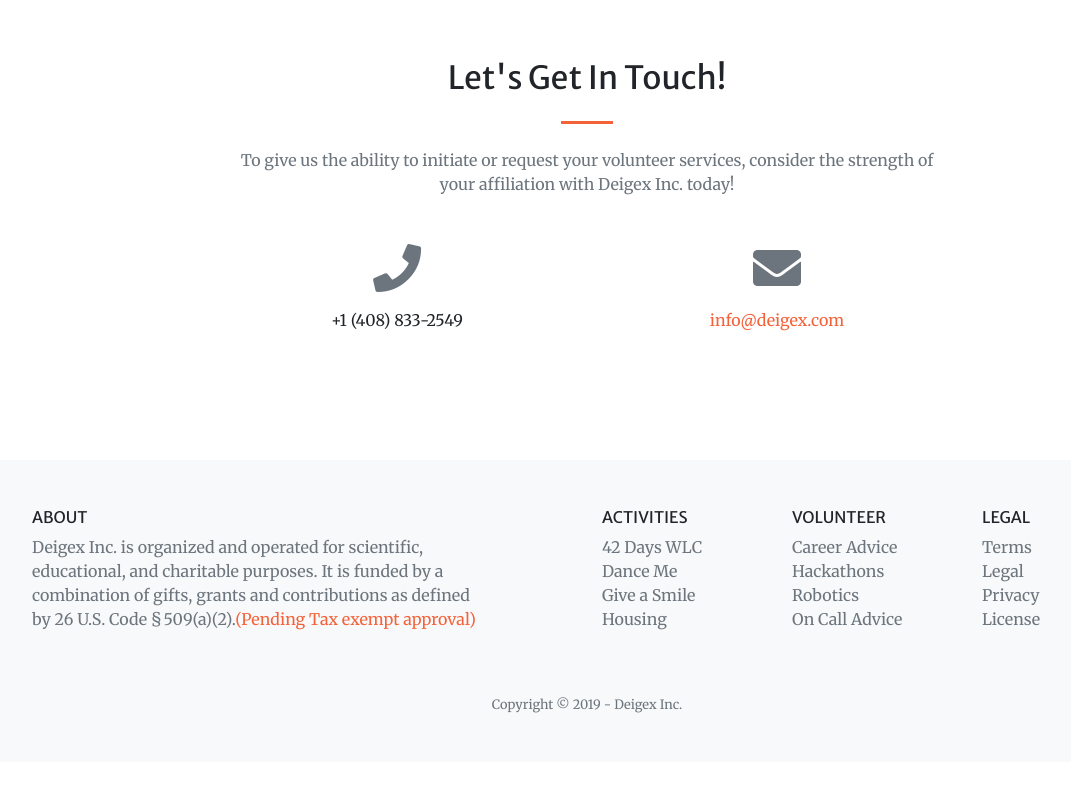
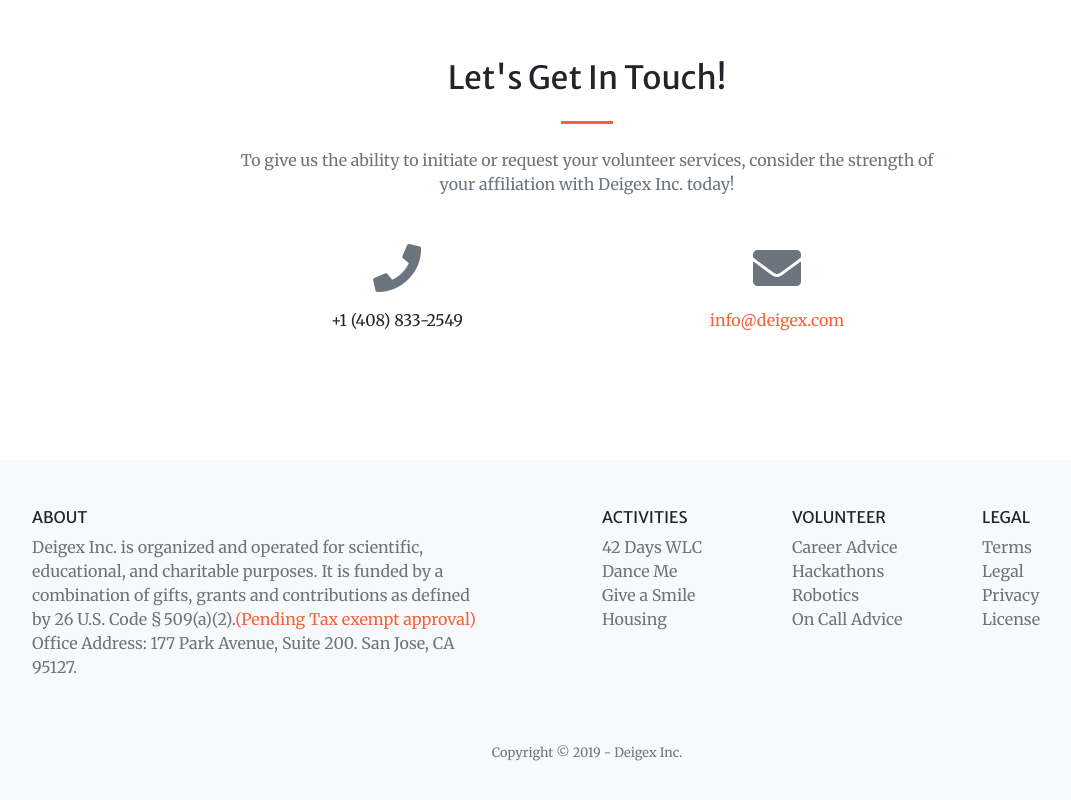
Before and after one commit to ericpalma/deigex.com, a website with bundled scripts: page index.html in a window 1280 px wide. Shown: the part 3083-3883 px from the top of the page, without its empty margins (53-1124 px from the left). Before the commit the page ends 3845 px from the top, so only its background shows below. Built offline with nearby package versions, Linux system fonts and the light colour scheme.

Commit message:
Update index.html

```diff
--- a/index.html
+++ b/index.html
@@ -266,7 +266,7 @@
           <ul class="list-unstyled list-spaced">
             <li class="mb-2"><h6 class="text-uppercase">About</h6></li>
             <li class="text-muted">
-              Deigex Inc. is organized and operated for scientific, educational, and charitable purposes. It is funded by a combination of gifts, grants and contributions as defined by 26 U.S. Code § 509(a)(2).<a href="mailto: info@deigex.com">(Pending Tax exempt approval)</a>
+              Deigex Inc. is organized and operated for scientific, educational, and charitable purposes. It is funded by a combination of gifts, grants and contributions as defined by 26 U.S. Code § 509(a)(2).<a href="mailto: info@deigex.com">(Pending Tax exempt approval)</a> Office Address: 177 Park Avenue, Suite 200. San Jose, CA 95127.
             </li>
           </ul>
         </div>
```
